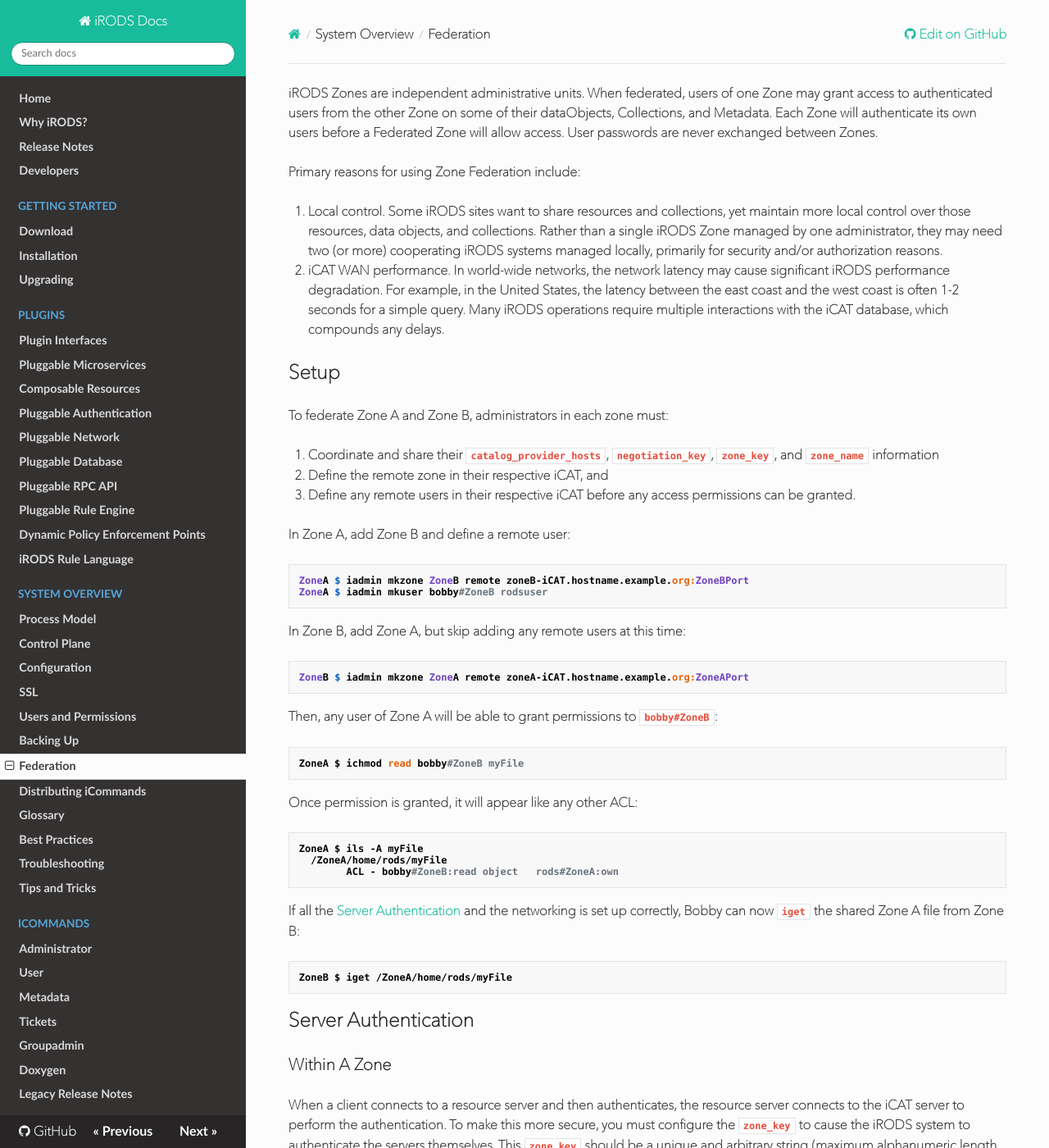
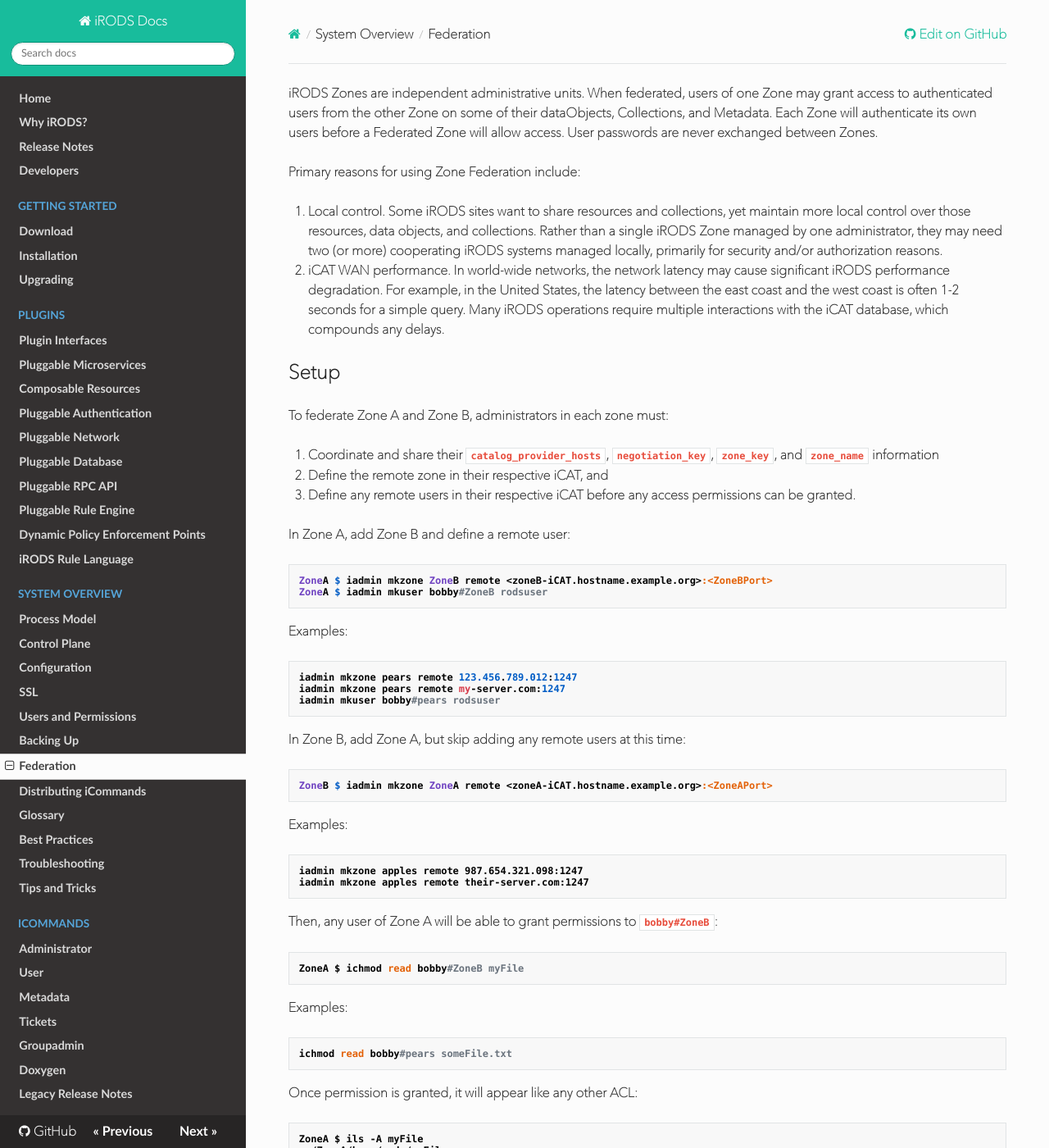
Before and after one commit to irods/irods_docs, an MkDocs documentation site: the page built from docs/system_overview/federation.md, in a window 1280 px wide and 1400 px high. Shown: the whole window at 82% size. Built offline with MkDocs 1.6.1, drawn with Linux system fonts in a browser that asks for light colours; nearby versions of some CDN libraries; old or Windows-style settings are respelled for this version of MkDocs.

Commit message:
Made federation command a bit clearer, added examples.

```diff
--- a/docs/system_overview/federation.md
+++ b/docs/system_overview/federation.md
@@ -17,20 +17,39 @@
 In Zone A, add Zone B and define a remote user:
 
 ~~~
-ZoneA $ iadmin mkzone ZoneB remote zoneB-iCAT.hostname.example.org:ZoneBPort
+ZoneA $ iadmin mkzone ZoneB remote <zoneB-iCAT.hostname.example.org>:<ZoneBPort>
 ZoneA $ iadmin mkuser bobby#ZoneB rodsuser
+~~~
+
+Examples:
+~~~
+iadmin mkzone pears remote 123.456.789.012:1247
+iadmin mkzone pears remote my-server.com:1247
+iadmin mkuser bobby#pears rodsuser
 ~~~
 
 In Zone B, add Zone A, but skip adding any remote users at this time:
 
 ~~~
-ZoneB $ iadmin mkzone ZoneA remote zoneA-iCAT.hostname.example.org:ZoneAPort
+ZoneB $ iadmin mkzone ZoneA remote <zoneA-iCAT.hostname.example.org>:<ZoneAPort>
+~~~
+
+Examples:
+~~~
+iadmin mkzone apples remote 987.654.321.098:1247
+iadmin mkzone apples remote their-server.com:1247
 ~~~
 
 Then, any user of Zone A will be able to grant permissions to `bobby#ZoneB`:
 
 ~~~
 ZoneA $ ichmod read bobby#ZoneB myFile
+~~~
+
+
+Examples:
+~~~
+ichmod read bobby#pears someFile.txt
 ~~~
 
 Once permission is granted, it will appear like any other ACL:
```
